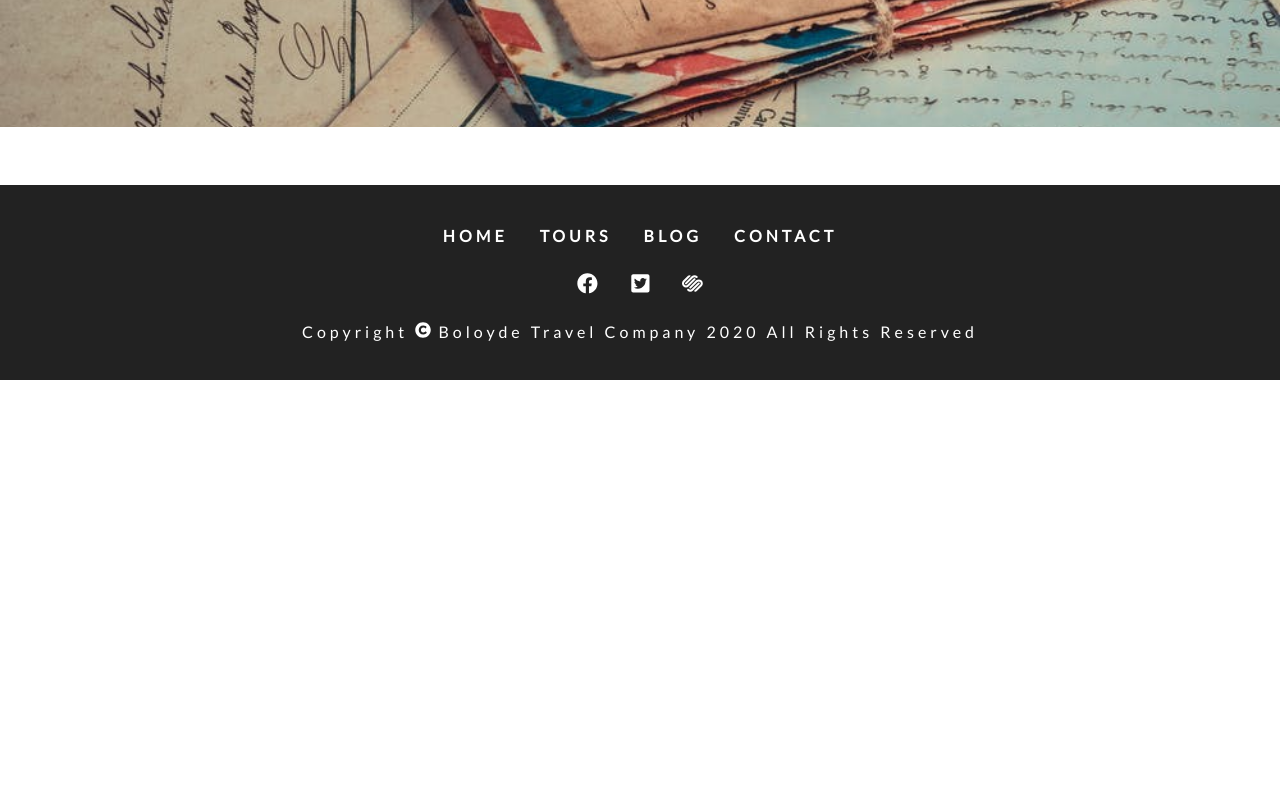
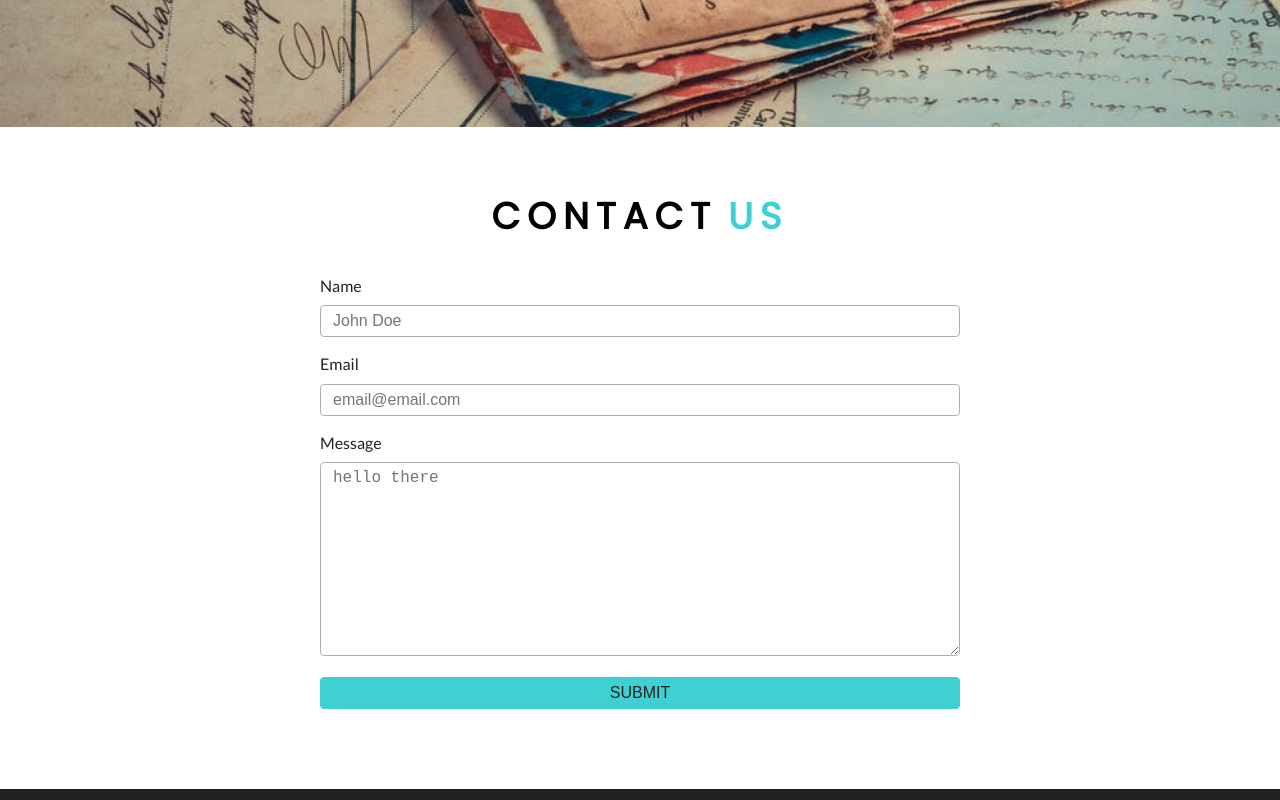
Before and after one commit to joe-avalos/backroadsMock, a Gatsby site: page /contact in a window 1280 px wide. Shown: the part 420-1220 px from the top of the page. Before the commit the page ends 800 px from the top, so only its background shows below. Built offline with nearby package versions, Linux system fonts and the light colour scheme; Gatsby itself is replaced by a stand-in of ours.

Commit message:
master - contact with formSpree

```diff
--- /dev/null
+++ b/src/components/Contact/Contact.js
@@ -0,0 +1,31 @@
+import React from 'react'
+
+import Title from '../Title'
+import styles from '../../css/contact.module.css'
+
+const Contact = () => (
+  <section className={styles.contact}>
+    <Title title={'contact'} subtitle={'us'}/>
+    <div className={styles.center}>
+      <form action="https://formspree.io/boloyde@gmail.com" method="POST">
+        <div>
+          <label htmlFor="name">name</label>
+          <input type="text" name="name" id="name" className={styles.formControl} placeholder="John Doe"/>
+        </div>
+        <div>
+          <label htmlFor="email">email</label>
+          <input type="email" name="email" id="email" className={styles.formControl} placeholder="email@email.com"/>
+        </div>
+        <div>
+          <label htmlFor="message">message</label>
+          <textarea name="message" id="message" placeholder="hello there" rows="10" className={styles.formControl}/>
+        </div>
+        <div>
+          <input type="submit" value="submit" className={styles.submit}/>
+        </div>
+      </form>
+    </div>
+  </section>
+)
+
+export default Contact
--- a/src/pages/contact.js
+++ b/src/pages/contact.js
@@ -2,11 +2,13 @@ import React from 'react'
 import {graphql} from 'gatsby'
 
 import Layout from '../components/Layout'
+import Contact from '../components/Contact/Contact'
 import StyledHero from '../components/StyledHero'
 
-const Contact = ({data}) => (
+const contact = ({data}) => (
   <Layout>
     <StyledHero img={data.connectBG.childImageSharp.fluid} />
+    <Contact />
   </Layout>
 )
 
@@ -22,4 +24,4 @@ export const query = graphql`
 	}
 `
 
-export default Contact
+export default contact
```
